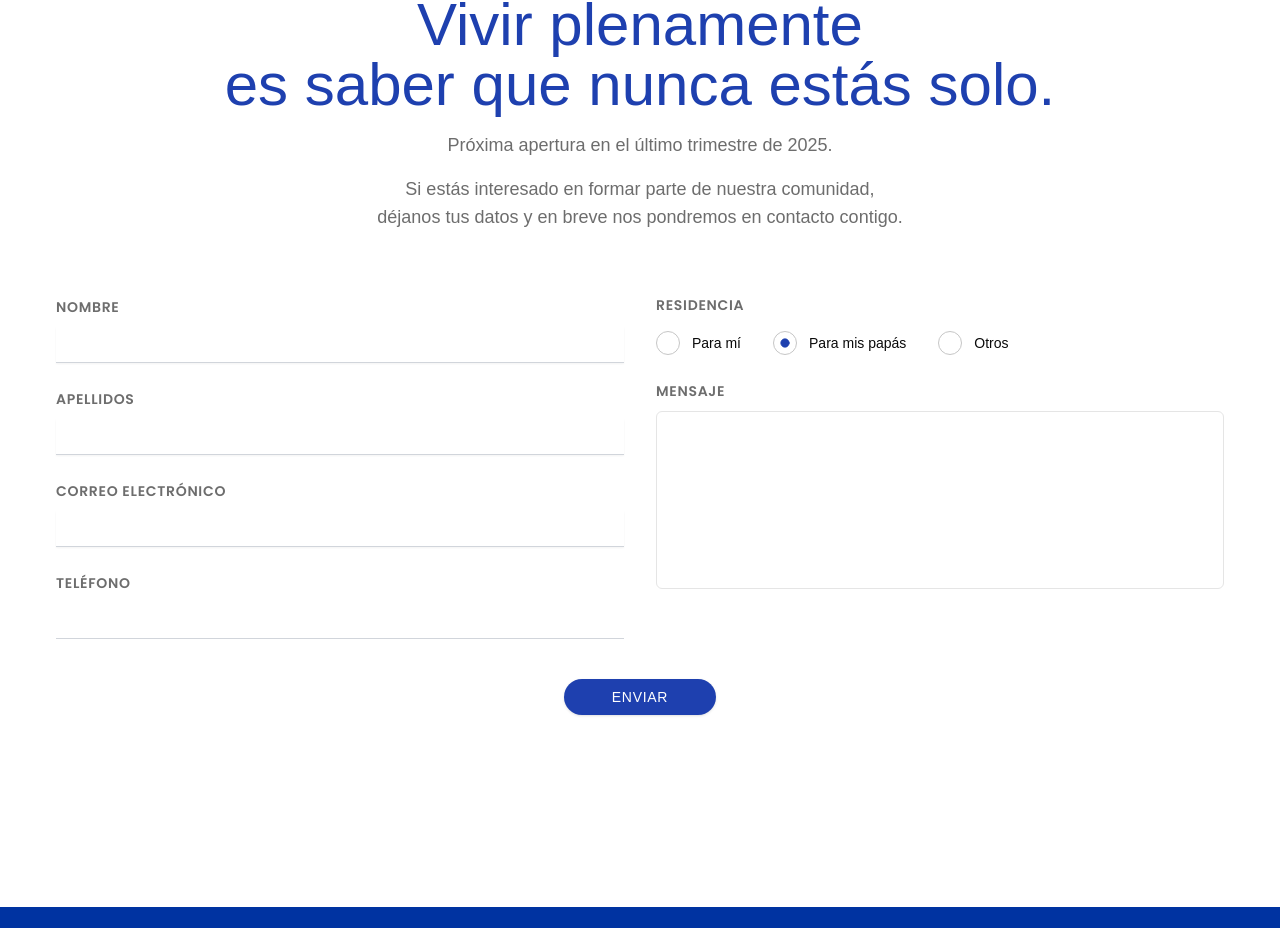
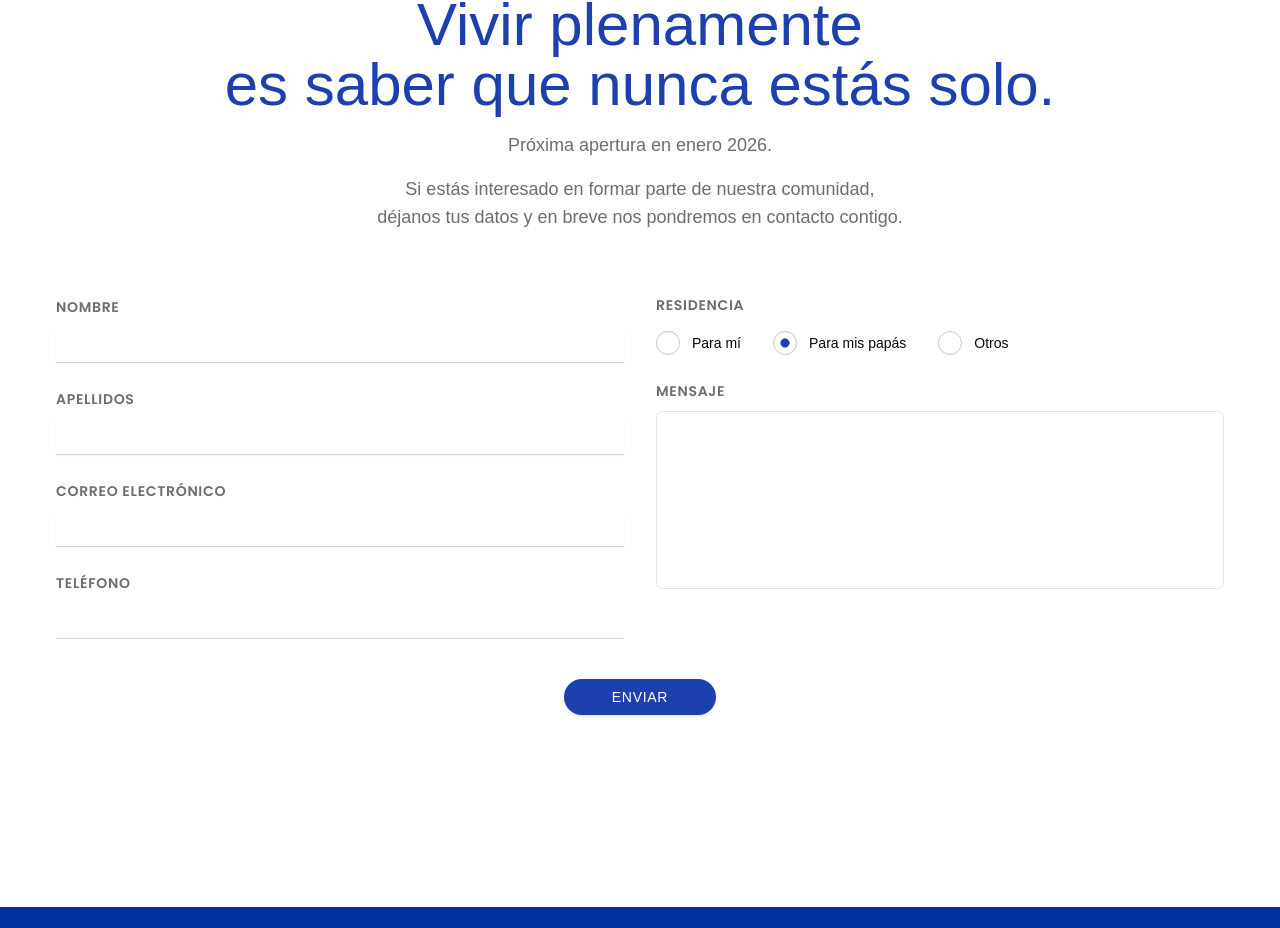
Before and after one commit to felixvnolasco84/Quintazur, a React (Vite) app: page / in a window 1280 px wide. Shown: the part 6638-7566 px from the top of the page. Built offline with nearby package versions, Linux system fonts and the light colour scheme; a web font is replaced by a local one.

Commit message:
new open service text

```diff
--- a/src/components/ui/ContactSection.tsx
+++ b/src/components/ui/ContactSection.tsx
@@ -60,7 +60,7 @@ const onSubmit = async (dataValues: {
           es saber que nunca estás solo.
         </h2>
         <p className="mx-auto mt-2 max-w-xl text-lg text-[#6D6D6D] lg:mt-4">
-          Próxima apertura en el último trimestre de 2025.
+          Próxima apertura en enero 2026.
         </p>
         <p className="mx-auto mt-4 max-w-xl text-lg text-[#6D6D6D] lg:mt-4">
           Si estás interesado en formar parte de nuestra comunidad, <br />{" "}
```
